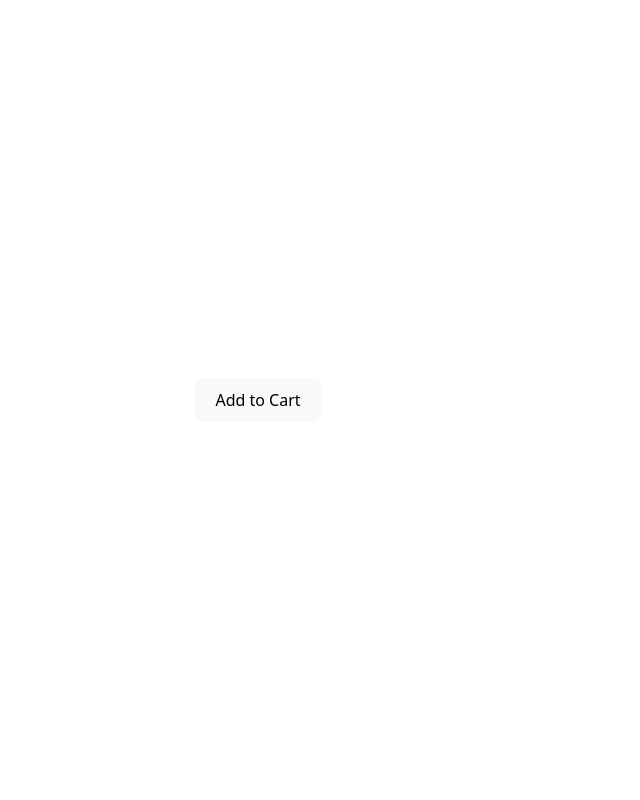
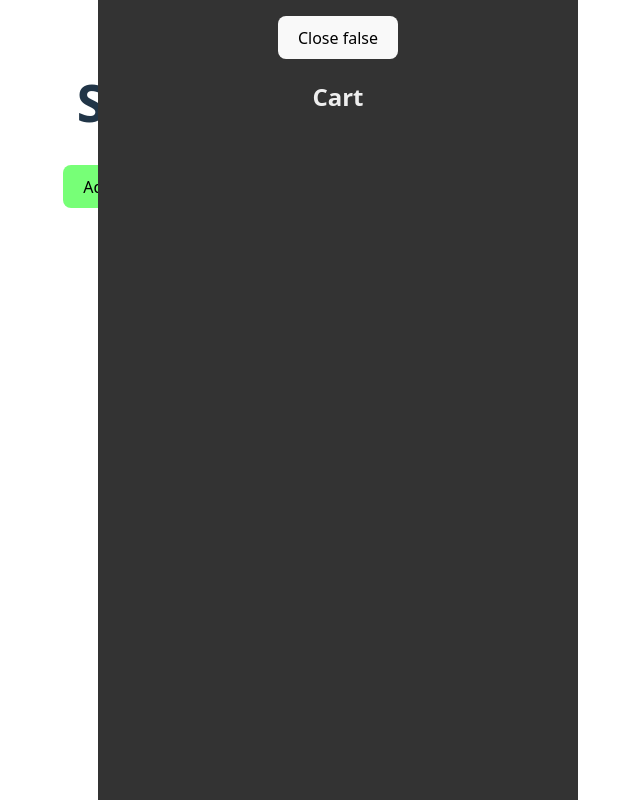
Before and after one commit to adoniranfranceh/shopping-cart, a Vue app: page / in a window 1280 px wide. Shown: the whole page, without its empty margins (382-1022 px from the left). Built offline with nearby package versions, Linux system fonts and the light colour scheme.

Commit message:
Adiciona SlidePanel

```diff
--- /dev/null
+++ b/src/components/shared/SlidePanel.vue
@@ -0,0 +1,62 @@
+<script setup>
+defineProps({
+  title: {
+    type: String,
+    required: true
+  },
+  visible: {
+    type: Boolean,
+    required: true
+  },
+})
+
+const emit = defineEmits(['update:visible'])
+
+const closePanel = () => {
+  emit('update:visible', false)
+}
+</script>
+
+<template>
+  <div class="panel-wrap" :class="{ visible: visible }">
+    <div class="panel">
+      <div>
+        <button class="btn error--outline"
+          @click="closePanel()"
+        >
+          Close {{ visible }}
+        </button>
+        <h2>{{ title }}</h2>
+      </div>
+    </div>
+  </div>
+</template>
+
+<style lang="scss" scoped>
+.panel {
+  position: absolute;
+  top: 0;
+  bottom: 0;
+  left: 0;
+  right: 0;
+  background-color: #333;
+  color: #eee;
+  overflow: auto;
+  padding: 1em;
+
+  &-wrap {
+    position: fixed;
+    top: 0;
+    bottom: 0;
+    left: 0;
+    right: 0;
+    width: 30em;
+    transition: 0.3s ease-out;
+    transform: translateX(100%);
+
+    &.visible {
+      transform: translateX(0);
+    }
+  }
+}
+</style>
--- a/src/style.css
+++ b/src/style.css
@@ -20,14 +20,6 @@ a {
 }
 a:hover {
   color: #535bf2;
-}
-
-body {
-  margin: 0;
-  display: flex;
-  place-items: center;
-  min-width: 320px;
-  min-height: 100vh;
 }
 
 h1 {
--- a/src/views/HomePage.vue
+++ b/src/views/HomePage.vue
@@ -1,10 +1,35 @@
 <script setup>
+import { ref } from 'vue';
+import SlidePanel from '@/components/shared/SlidePanel.vue'
+const cartVisible = ref(false);
 
+const changeCartVisibility = () => {
+  cartVisible.value = !cartVisible.value;
+}
 </script>
 
 <template>
   <div class="home">
-    <button>Add to Cart</button>
+    <h1>Shopping Cart</h1>
+    <button class="btn success">
+      Add to Cart
+    </button>
+    <button class="btn error ml-1">
+      Clear Cart
+    </button>
+    <button
+      class="btn error ml-1"
+      @click="changeCartVisibility()"
+    >
+      Open Cart
+    </button>
+
+    <SlidePanel
+      title = "Cart"
+      :visible="cartVisible"
+      @update:visible="changeCartVisibility()"
+    >
+    </SlidePanel>
   </div>
 </template>
 
@@ -21,7 +46,7 @@
     }
   }
 
-  &.sucess {
+  &.success {
     background-color: #77ff77;
     color: #000;
 
@@ -41,4 +66,8 @@
     }
   }
 }
+
+.ml-1 {
+  margin-left: 1em;
+}
 </style>
```
